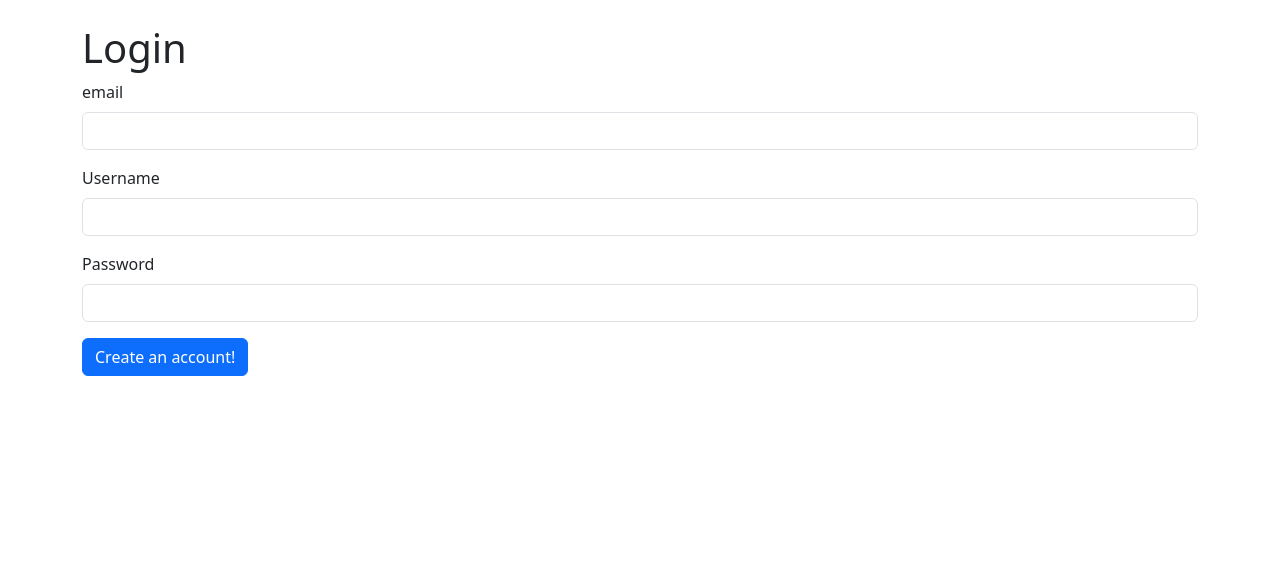
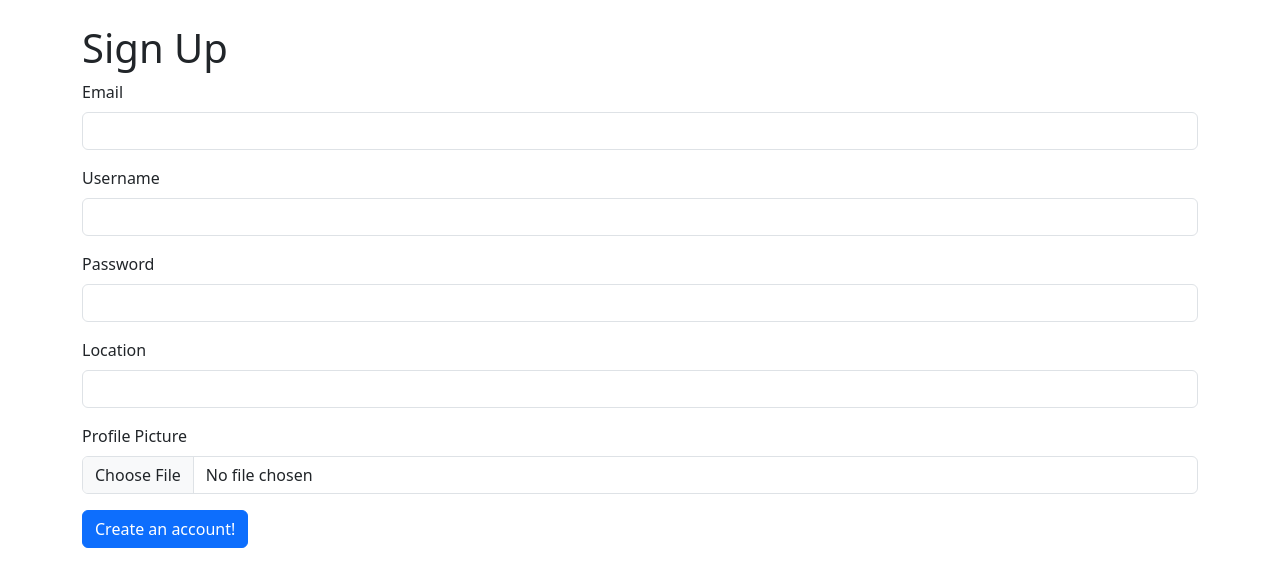
Before and after one commit to pazun/Circle-up, a Flask app: page /signup in a window 1280 px wide. Shown: the part 89-676 px from the top of the page. Run offline with Flask 3, Linux system fonts and the light colour scheme; some libraries are stand-ins or nearby versions.

Commit message:
Added login

```diff
--- a/app.py
+++ b/app.py
@@ -1,18 +1,128 @@
-from flask import Flask, render_template, request, redirect, url_for
+from flask import Flask, render_template, request, redirect, url_for, session
+from flask_sqlalchemy import SQLAlchemy
+from werkzeug.security import generate_password_hash, check_password_hash
+from werkzeug.utils import secure_filename
+from flask_wtf import FlaskForm
+from flask_wtf.file import FileField, FileAllowed
+from wtforms import StringField, PasswordField, EmailField
+from wtforms.validators import DataRequired, Length, Email, ValidationError
+import os
 
 app = Flask(__name__)
+app.config['SQLALCHEMY_DATABASE_URI'] = 'sqlite:///site.db'
+app.config['SECRET_KEY'] = 'bekne'
+db = SQLAlchemy(app)
+
+class User(db.Model):
+    id = db.Column(db.Integer, primary_key=True)
+    username = db.Column(db.String(20), unique=True, nullable=False)
+    email = db.Column(db.String(256), unique=True, nullable=False)
+    location = db.Column(db.String(20))
+    image_profile = db.Column(db.String(20), nullable=False, default='default.jpg')
+    password = db.Column(db.String(60), nullable=False)
+    posts = db.relationship('Post', backref='author', lazy=True)
+
+    def __repr__(self):
+        return f"User('{self.username}', '{self.email}', '{self.image_profile}')"
+
+class Post(db.Model):
+    id = db.Column(db.Integer, primary_key=True)
+    title = db.Column(db.String(100), nullable=False)
+    date_posted = db.Column(db.DateTime, nullable=False)
+    content = db.Column(db.Text, nullable=False)
+    user_id = db.Column(db.Integer, db.ForeignKey('user.id'), nullable=False)
+    image = db.Column(db.String(20), nullable=False, default='default.jpg')
+
+    def __repr__(self):
+        return f"Post('{self.title}', '{self.date_posted}')"
 
 @app.route('/')
 def index():
     return render_template('homepage.html')
 
-@app.route('/login')
+@app.route('/login', methods=['GET', 'POST'])
 def login():
+    if request.method == 'POST':
+        username = request.form.get('username')
+        password = request.form.get('password')
+
+        user = User.query.filter_by(username=username).first()
+        if user and check_password_hash(user.password, password):
+            session['user_id'] = user.id
+            session['username'] = user.username
+            # Login successful
+            return redirect(url_for('index'))
+        else:
+            # Login failed
+            return render_template('login.html', error='Invalid username or password')
+
     return render_template('login.html')
 
-@app.route('/signup')
+@app.route('/logout')
+def logout():
+    session.clear()
+    return redirect(url_for('index'))
+
+class RegistrationForm(FlaskForm):
+    username = StringField('Username', validators=[
+        DataRequired(),
+        Length(min=3, message='Username must be at least 3 characters long')
+    ])
+    email = EmailField('Email', validators=[DataRequired()])
+    password = PasswordField('Password', validators=[DataRequired()])
+    location = StringField('Location')
+    image_profile = FileField('Profile Picture', validators=[
+        FileAllowed(['jpg', 'png', 'jpeg', 'gif'], 'Images only!')
+    ])
+
+    def validate_username(self, username):
+        user = User.query.filter_by(username=username.data).first()
+        if user:
+            raise ValidationError('Username already exists. Please choose a different one.')
+
+    def validate_email(self, email):
+        user = User.query.filter_by(email=email.data).first()
+        if user:
+            raise ValidationError('Email already registered. Please use a different email.')
+
+@app.route('/signup', methods=['GET', 'POST'])
 def signup():
-    return render_template('signup.html')
+    form = RegistrationForm()
+    if form.validate_on_submit():
+        image_file = 'default.jpg'
+        if form.image_profile.data:
+            file = form.image_profile.data
+            filename = secure_filename(file.filename)
+            file.save(os.path.join(app.config['UPLOAD_FOLDER'], filename))
+            image_file = filename
+
+        hashed_password = generate_password_hash(form.password.data, method='pbkdf2:sha256')
+        user = User(
+            username=form.username.data,
+            email=form.email.data,
+            password=hashed_password,
+            location=form.location.data,
+            image_profile=image_file
+        )
+        db.session.add(user)
+        db.session.commit()
+        return redirect(url_for('login'))
+    return render_template('signup.html', form=form)
+
+@app.route('/account')
+def account():
+    if 'user_id' not in session:
+        return redirect(url_for('login'))
+
+    user = User.query.get(session['user_id'])
+    if user:
+        return render_template('account.html', user=user)
+    return redirect(url_for('login'))
+
+# Add upload folder configuration
+UPLOAD_FOLDER = 'static'
+ALLOWED_EXTENSIONS = {'png', 'jpg', 'jpeg', 'gif'}
+app.config['UPLOAD_FOLDER'] = UPLOAD_FOLDER
 
 if __name__ == '__main__':
     app.run()
--- a/templates/header.html
+++ b/templates/header.html
@@ -18,8 +18,13 @@
       </ul>
 
       <div class="col-md-3 text-end">
+        {% if session.get ('user_id') %}
+        <a href="{{ url_for('account') }}" class="btn btn-outline-primary me-2">{{session.get('username')}}</a>
+        <a href="{{ url_for('logout') }}" class="btn btn-primary">Logout</a>
+        {% else %}
         <a href="{{ url_for('login') }}" class="btn btn-outline-primary me-2">Login</a>
         <a href="{{ url_for('signup') }}" class="btn btn-primary">Sign-up</a>
+        {% endif %}
       </div>
     </header>
   </div>
--- a/templates/signup.html
+++ b/templates/signup.html
@@ -3,24 +3,55 @@
 {% include 'footer.html'%}
 {% block content %}
     <div class="container">
-        <h1>Login</h1>
-        <form method="post">
+        <h1>Sign Up</h1>
+        <form method="post" enctype="multipart/form-data">
+            {{ form.csrf_token }}
             <div class="mb-3">
-                <label for="email" class="form-label">email</label>
-                <input type="text" class="form-control" id="email" name="email" required>
+                {{ form.email.label(class="form-label") }}
+                {{ form.email(class="form-control") }}
+                {% if form.email.errors %}
+                    {% for error in form.email.errors %}
+                        <span class="text-danger">{{ error }}</span>
+                    {% endfor %}
+                {% endif %}
             </div>
             <div class="mb-3">
-                <label for="username" class="form-label">Username</label>
-                <input type="text" class="form-control" id="username" name="username" required>
+                {{ form.username.label(class="form-label") }}
+                {{ form.username(class="form-control") }}
+                {% if form.username.errors %}
+                    {% for error in form.username.errors %}
+                        <span class="text-danger">{{ error }}</span>
+                    {% endfor %}
+                {% endif %}
             </div>
             <div class="mb-3">
-                <label for="password" class="form-label">Password</label>
-                <input type="password" class="form-control" id="password" name="password" required>
+                {{ form.password.label(class="form-label") }}
+                {{ form.password(class="form-control") }}
+                {% if form.password.errors %}
+                    {% for error in form.password.errors %}
+                        <span class="text-danger">{{ error }}</span>
+                    {% endfor %}
+                {% endif %}
+            </div>
+            <div class="mb-3">
+                {{ form.location.label(class="form-label") }}
+                {{ form.location(class="form-control") }}
+                {% if form.location.errors %}
+                    {% for error in form.location.errors %}
+                        <span class="text-danger">{{ error }}</span>
+                    {% endfor %}
+                {% endif %}
+            </div>
+            <div class="mb-3">
+                {{ form.image_profile.label(class="form-label") }}
+                {{ form.image_profile(class="form-control") }}
+                {% if form.image_profile.errors %}
+                    {% for error in form.image_profile.errors %}
+                        <span class="text-danger">{{ error }}</span>
+                    {% endfor %}
+                {% endif %}
             </div>
             <button type="submit" class="btn btn-primary">Create an account!</button>
         </form>
-        {% if error %}
-        <p class="text-danger">{{ error }}</p>
-        {% endif %}
     </div>
 {% endblock %}
```
Also changed, not shown: templates/account.html (added, +51 -0 lines), instance/site.db (added), static/Trolley19.jpg (added), static/default.jpg (added).
